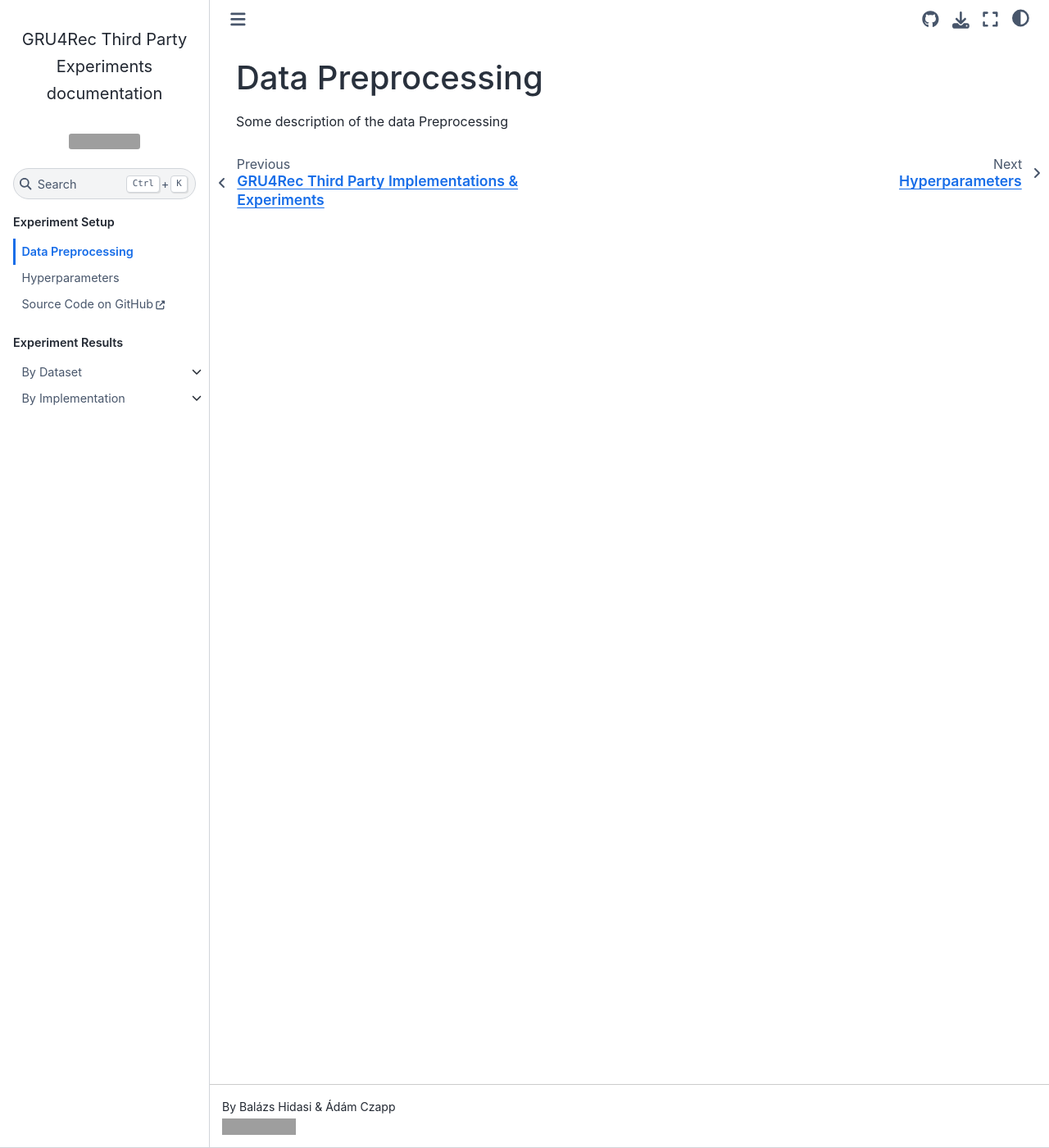
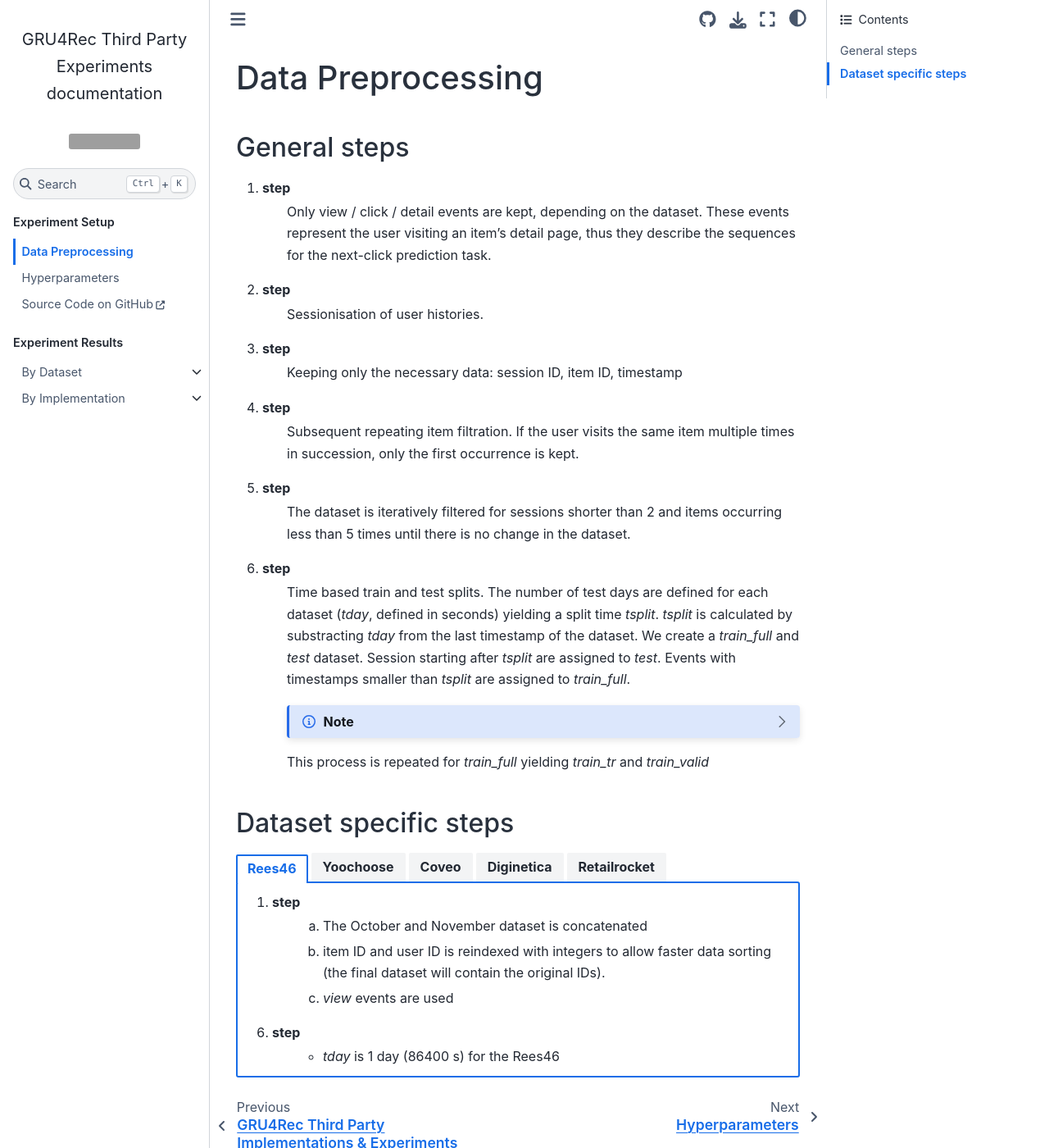
Before and after one commit to hidasib/gru4rec_third_party_comparison, a Sphinx documentation site: the page built from docs/data_preproc/data_preproc_main.rst, in a window 1280 px wide and 1400 px high. Shown: the whole window at 82% size. Built offline with Sphinx 7.4.7 and the Sphinx Book theme 1.1.4, drawn with Linux system fonts in a browser that asks for light colours; grey boxes are pictures that could not be loaded.

Commit message:
data preproc page

```diff
--- a/docs/data_preproc/data_preproc_main.rst
+++ b/docs/data_preproc/data_preproc_main.rst
@@ -1,3 +1,87 @@
 Data Preprocessing
 ==================================================================
-Some description of the data Preprocessing
+
+------------------------------------------------------------------
+General steps
+------------------------------------------------------------------
+
+1. step
+    Only view / click / detail events are kept, depending on the dataset.
+    These events represent the user visiting an item's detail page, thus
+    they describe the sequences for the next-click prediction task.
+
+2. step
+    Sessionisation of user histories.
+
+3. step
+    Keeping only the necessary data: session ID, item ID, timestamp
+
+4. step
+    Subsequent repeating item filtration.  If the user visits the
+    same item multiple times in succession, only the first occurrence is kept.
+
+5. step
+    The dataset is iteratively filtered for sessions shorter than 2 and items
+    occurring less than 5 times until there is no change in the dataset.
+
+6. step
+    Time based train and test splits. The number of test days are defined for each dataset (*tday*, defined in seconds) yielding a split time *tsplit*. *tsplit* is calculated by substracting *tday* from the last timestamp of the dataset. We create a *train_full* and *test* dataset. Session starting after *tsplit* are assigned to *test*. Events with timestamps smaller than *tsplit* are assigned to *train_full*.
+
+    .. dropdown:: Note
+        :color: info
+        :icon: info
+
+        After this step *train_full* may contain sessions with only one event, these are discarded.
+
+    This process is repeated for *train_full* yielding *train_tr* and *train_valid*
+
+------------------------------------------------------------------
+Dataset specific steps
+------------------------------------------------------------------
+
+.. tab-set::
+
+    .. tab-item:: Rees46
+
+        1. step
+            a) The October and November dataset is concatenated
+            b) item ID and user ID is reindexed with integers to allow faster data sorting (the final dataset will contain the original IDs).
+            c) *view* events are used
+
+        6. step
+            - *tday* is 1 day (86400 s) for the Rees46
+
+    .. tab-item:: Yoochoose
+
+        1. step
+            *clicks* and *test* files are concatenated
+
+        2. step
+            The sessions are precomputed, we use these.
+
+        6. step
+            *tday* is 1 for Yoochoose
+
+    .. tab-item:: Coveo
+
+        1. step
+            a) *detail* events are used
+
+        6. step
+            *tday* is 1 for Coveo
+
+    .. tab-item:: Diginetica
+
+        1. step
+            a) Timestamps are computed from the day of the first query and the elapsed time.
+
+        6. step
+            *tday* is 7 for Diginetica
+
+    .. tab-item:: Retailrocket
+
+        1. step
+            a) *view* events are used
+
+        6. step
+            *tday* is 7 for Retailrocket
--- a/docs/data_sources/hyperparams/hyperparams_setups.csv
+++ b/docs/data_sources/hyperparams/hyperparams_setups.csv
@@ -1,4 +1,4 @@
-setup,constrained_embedding,embedding
+combination,constrained_embedding,embedding
 setup 1,True,0
 setup 2,False,0
 setup 3,False,matching layers
```
